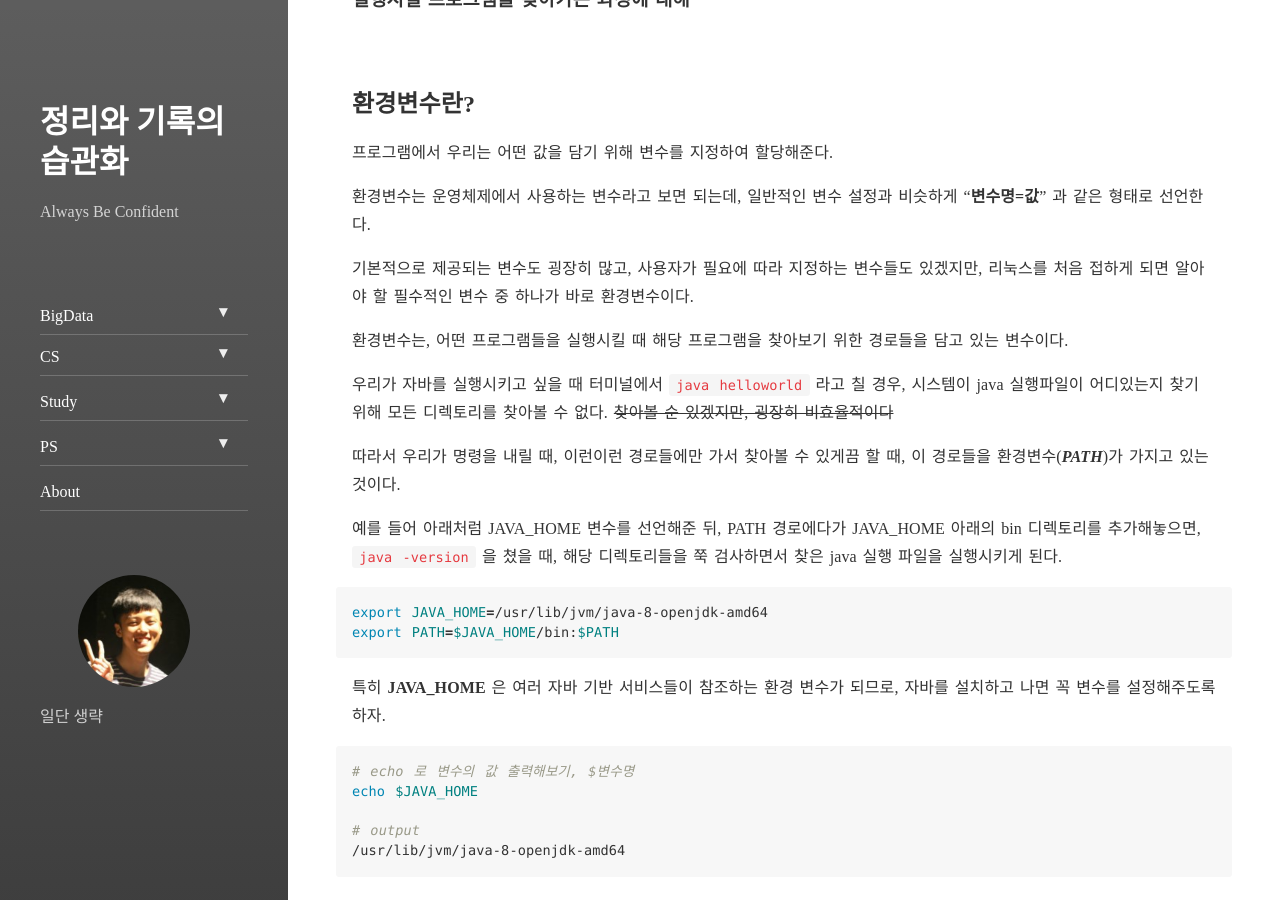
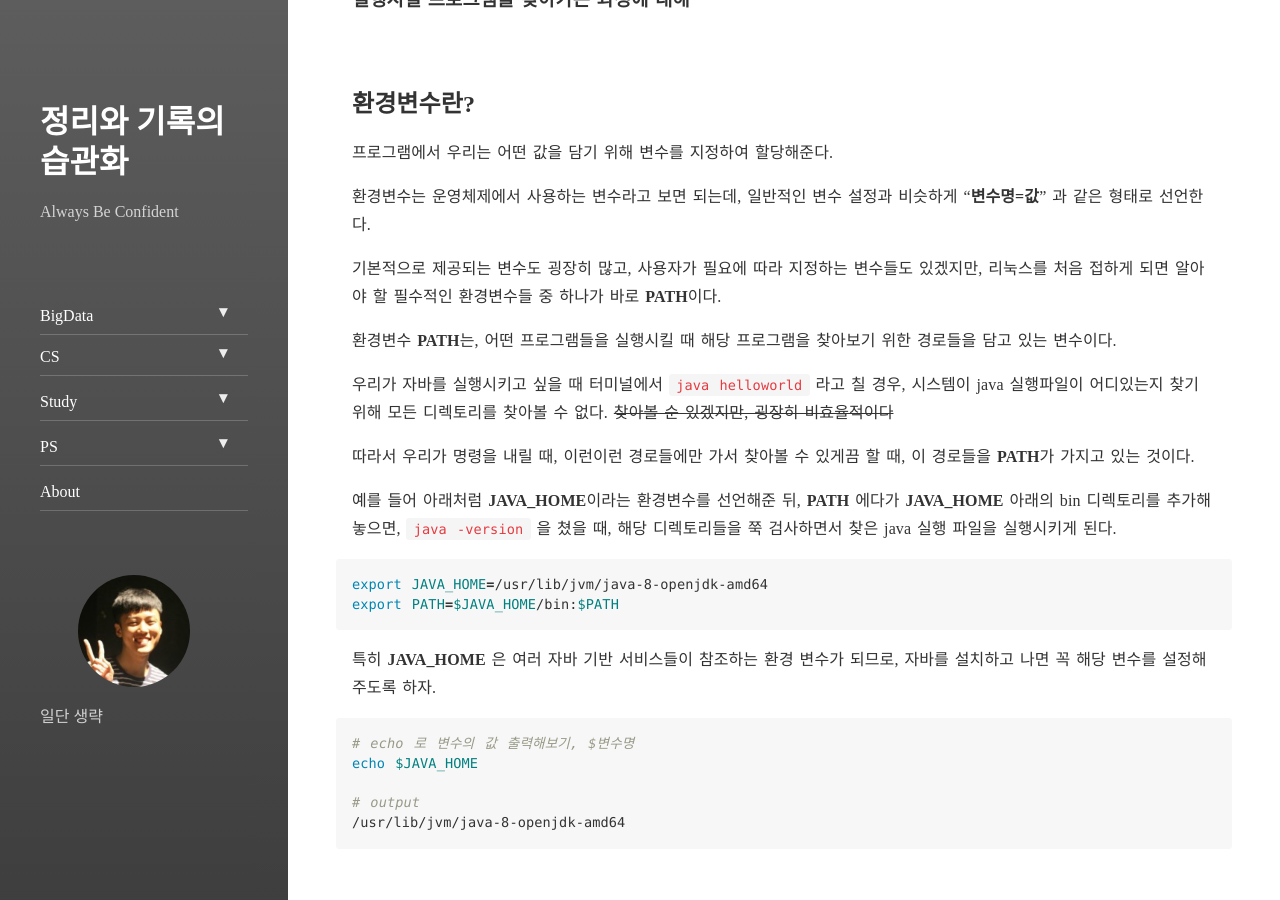
Before and after one commit to bconfiden2/bconfiden2.github.io, a Jekyll site: the page built from _posts/linux/2021-08-07-path.md, in a window 1280 px wide and 900 px high, scrolled down 204 px. Built offline with Jekyll 4.4.1, drawn with Linux system fonts in a browser that asks for light colours; nearby versions of some CDN libraries; some of the changed text lies outside the part shown.

Commit message:
modify : post
환경변수와 PATH 에 대한 명확한 구별

````diff
--- a/_posts/linux/2021-08-07-path.md
+++ b/_posts/linux/2021-08-07-path.md
@@ -16,21 +16,21 @@ tags: linux
 
 환경변수는 운영체제에서 사용하는 변수라고 보면 되는데, 일반적인 변수 설정과 비슷하게 "**변수명=값**" 과 같은 형태로 선언한다.
 
-기본적으로 제공되는 변수도 굉장히 많고, 사용자가 필요에 따라 지정하는 변수들도 있겠지만, 리눅스를 처음 접하게 되면 알아야 할 필수적인 변수 중 하나가 바로 환경변수이다.
+기본적으로 제공되는 변수도 굉장히 많고, 사용자가 필요에 따라 지정하는 변수들도 있겠지만, 리눅스를 처음 접하게 되면 알아야 할 필수적인 환경변수들 중 하나가 바로 **PATH**이다.
 
-환경변수는, 어떤 프로그램들을 실행시킬 때 해당 프로그램을 찾아보기 위한 경로들을 담고 있는 변수이다.
+환경변수 **PATH**는, 어떤 프로그램들을 실행시킬 때 해당 프로그램을 찾아보기 위한 경로들을 담고 있는 변수이다.
 
 우리가 자바를 실행시키고 싶을 때 터미널에서 ```java helloworld``` 라고 칠 경우, 시스템이 java 실행파일이 어디있는지 찾기 위해 모든 디렉토리를 찾아볼 수 없다. ~~찾아볼 순 있겠지만, 굉장히 비효율적이다~~
 
-따라서 우리가 명령을 내릴 때, 이런이런 경로들에만 가서 찾아볼 수 있게끔 할 때, 이 경로들을 환경변수(***PATH***)가 가지고 있는 것이다.
+따라서 우리가 명령을 내릴 때, 이런이런 경로들에만 가서 찾아볼 수 있게끔 할 때, 이 경로들을 **PATH**가 가지고 있는 것이다.
 
-예를 들어 아래처럼 JAVA_HOME 변수를 선언해준 뒤, PATH 경로에다가 JAVA_HOME 아래의 bin 디렉토리를 추가해놓으면, ```java -version``` 을 쳤을 때, 해당 디렉토리들을 쭉 검사하면서 찾은 java 실행 파일을 실행시키게 된다.
+예를 들어 아래처럼 **JAVA_HOME**이라는 환경변수를 선언해준 뒤, **PATH** 에다가 **JAVA_HOME** 아래의 bin 디렉토리를 추가해놓으면, ```java -version``` 을 쳤을 때, 해당 디렉토리들을 쭉 검사하면서 찾은 java 실행 파일을 실행시키게 된다.
 ```bash
 export JAVA_HOME=/usr/lib/jvm/java-8-openjdk-amd64
 export PATH=$JAVA_HOME/bin:$PATH
 ```
 
-특히 **JAVA_HOME** 은 여러 자바 기반 서비스들이 참조하는 환경 변수가 되므로, 자바를 설치하고 나면 꼭 변수를 설정해주도록 하자.
+특히 **JAVA_HOME** 은 여러 자바 기반 서비스들이 참조하는 환경 변수가 되므로, 자바를 설치하고 나면 꼭 해당 변수를 설정해주도록 하자.
 ```bash
 # echo 로 변수의 값 출력해보기, $변수명
 echo $JAVA_HOME
@@ -43,11 +43,11 @@ echo $JAVA_HOME
 
 
 
-PATH 에 있는 경로를 다 훑었는데도 실행파일을 찾지 못했다면, ```bash: OOO: command not found``` 를 출력한다.
+**PATH** 에 있는 경로를 다 훑었는데도 실행파일을 찾지 못했다면, ```bash: OOO: command not found``` 를 출력한다.
 
 대표적으로, 주피터 노트북을 사용하고 싶어서 ```sudo apt-get install jupyter``` 로 설치를 해주고, ```jupyter-notebook```을 실행시켰는데 저런 에러가 보일 수 있다.
 
-jupyter의 실행파일은 '''~/.local/bin''' 에 위치하므로, 해당 위치를 PATH 에 추가하자.
+jupyter의 실행파일은 ```~/.local/bin``` 에 위치하므로, 해당 위치를 **PATH** 에 추가하자.
 
 **HOME** 역시 기본적으로 제공되는 변수로, 사용자의 홈 디렉토리를 갖고 있다.
 ```bash
````
